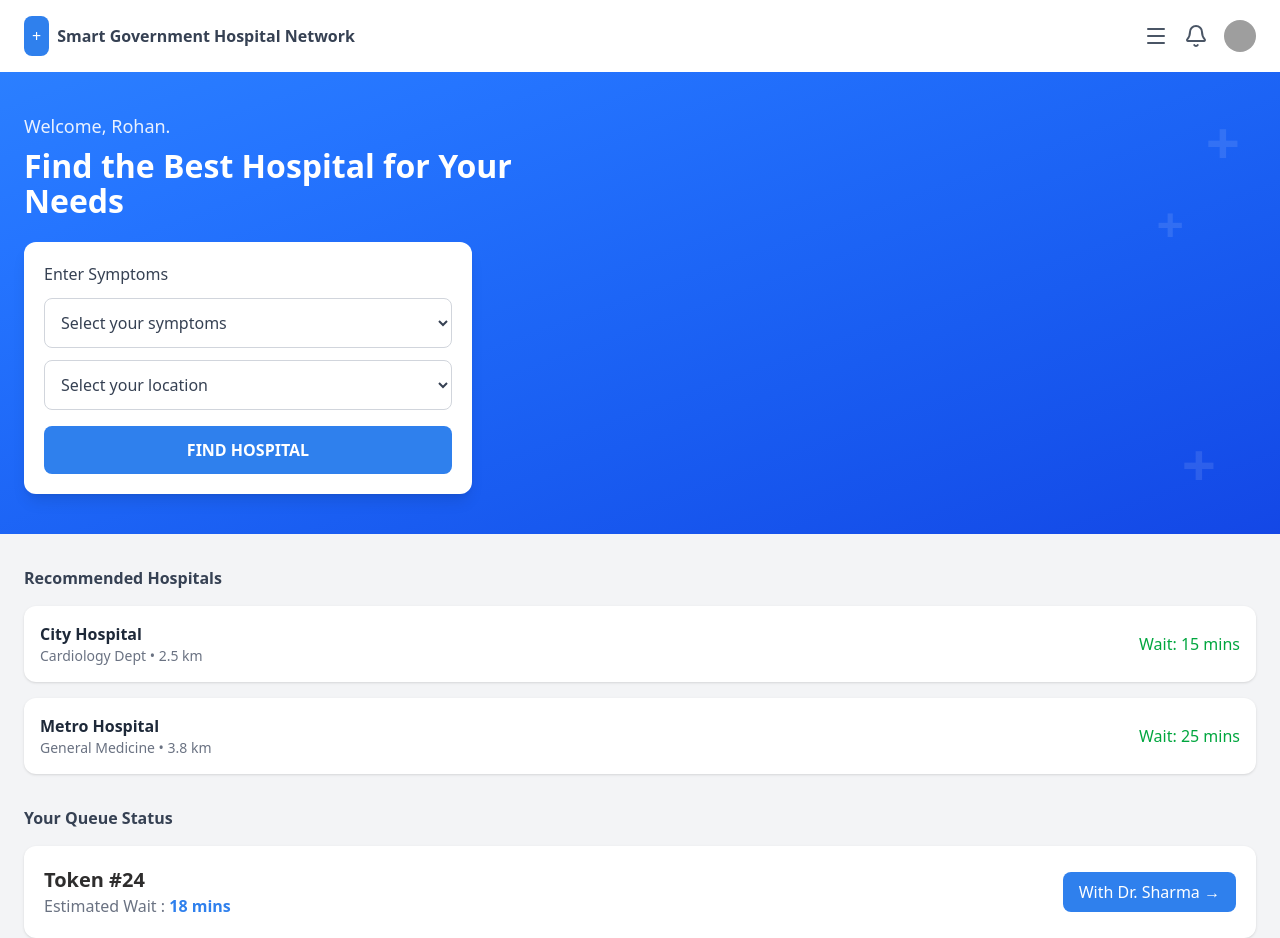
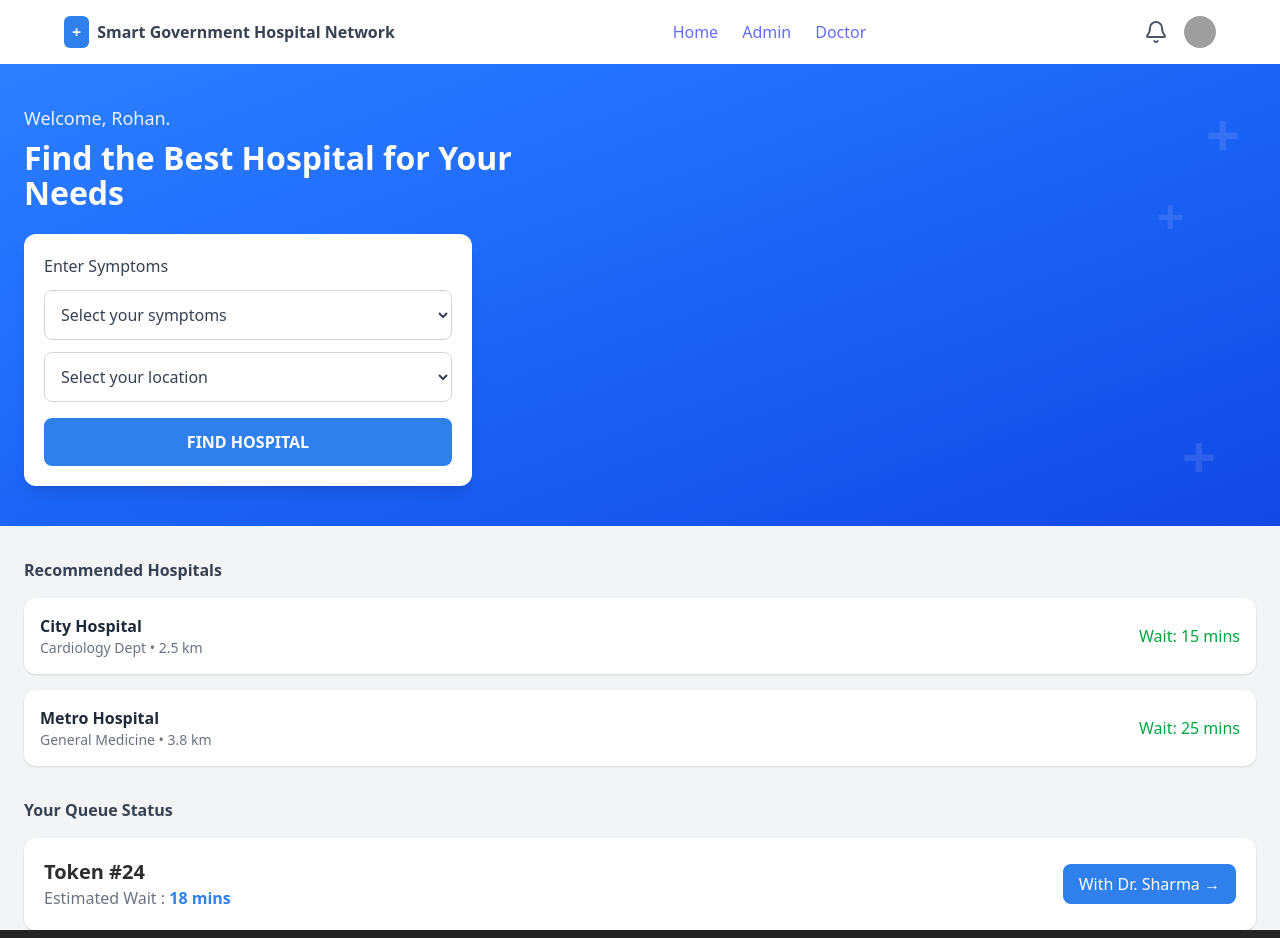
Before and after one commit to sanket3646/CHK-1772892610838-6238, a React (Vite) app: page / in a window 1280 px wide. Built offline with nearby package versions, Linux system fonts and the light colour scheme; grey boxes are pictures that could not be loaded.

Commit message:
navbar fix

```diff
--- a/src/components/Navbar.jsx
+++ b/src/components/Navbar.jsx
@@ -1,30 +1,58 @@
+import { Link } from "react-router-dom";
 import { Menu, Bell } from "lucide-react";
 
 export default function Navbar() {
   return (
-    <nav className="bg-white shadow-md px-6 py-4 flex items-center justify-between">
+    <nav className="bg-white shadow-md px-6 py-4">
 
-      <div className="flex items-center gap-2">
-        <div className="bg-primary text-white p-2 rounded-lg">
+      <div className="max-w-6xl mx-auto flex items-center justify-between">
+
+        {/* Logo */}
+        <Link to="/" className="flex items-center gap-2">
+
+          <div className="bg-primary text-white px-2 py-1 rounded-md font-bold">
             +
           </div>
 
           <span className="font-semibold text-gray-700">
             Smart Government Hospital Network
           </span>
+
+        </Link>
+
+        {/* Navigation Links */}
+        <div className="hidden md:flex items-center gap-6 text-gray-600 font-medium">
+
+          <Link to="/" className="hover:text-primary">
+            Home
+          </Link>
+
+          <Link to="/admin" className="hover:text-primary">
+            Admin
+          </Link>
+
+          <Link to="/doctor" className="hover:text-primary">
+            Doctor
+          </Link>
+
         </div>
 
+        {/* Right Side Icons */}
         <div className="flex items-center gap-4">
 
-        <Menu className="cursor-pointer text-gray-600"/>
+          <Menu className="cursor-pointer text-gray-600 md:hidden" />
 
-        <Bell className="cursor-pointer text-gray-600"/>
+          <Bell className="cursor-pointer text-gray-600" />
 
           <img
             src="https://i.pravatar.cc/40"
             className="w-8 h-8 rounded-full"
           />
+
         </div>
+
+      </div>
+
     </nav>
   );
 }
```
Lines whose indentation alone changed are shown as unchanged.
